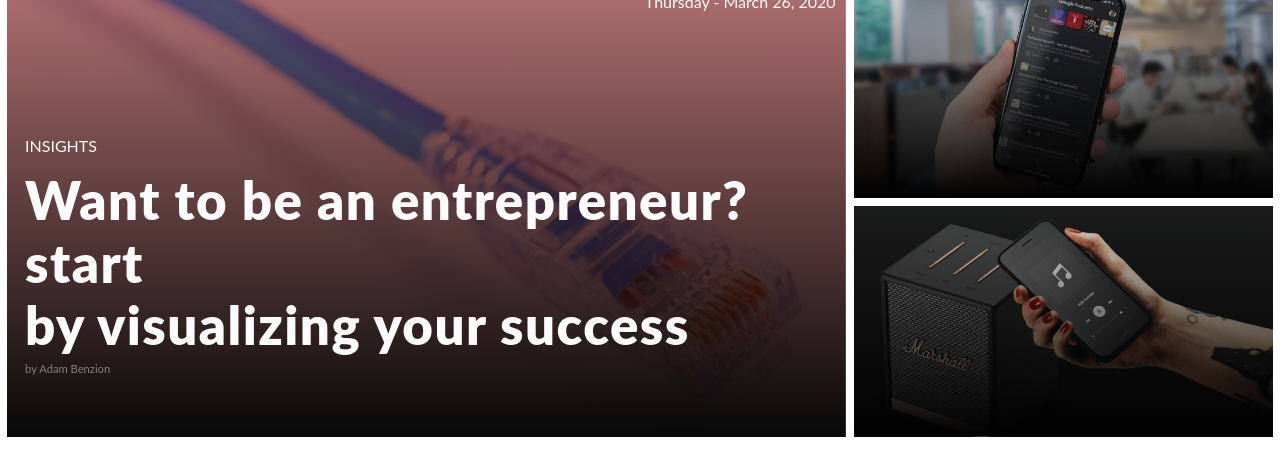
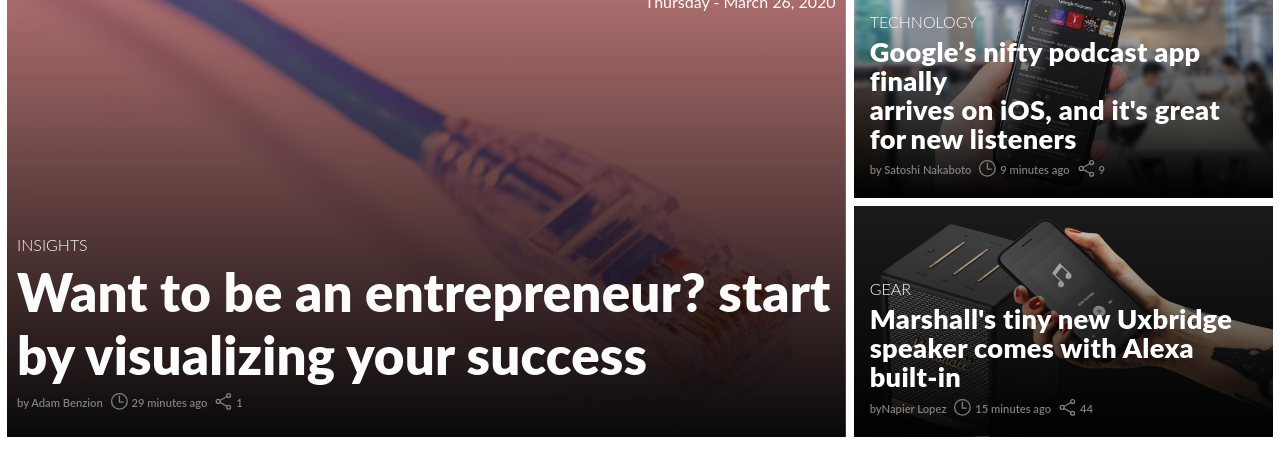
Before and after one commit to menyagah/the-nextweb-clone, a website: page index.html in a window 1280 px wide. Shown: the part 139-614 px from the top of the page. Drawn offline with nearby package versions, Linux system fonts and the light colour scheme.

Commit message:
Organise the scss stylesheet

```diff
--- a/index.html
+++ b/index.html
@@ -106,21 +106,92 @@
 
                 <div class="bottom-part__sub">
                     <ul>
-                        <li ><a href="#" class="bottom-text">by Adam Benzion</a></li>
+                        <li class="bottom-text">by<a href="#" class="bottom-text"> Adam Benzion </a></li>
                     </ul>
-
-
+                    <div>
+                        <span class="bottom-text__icon"><ion-icon name="time-outline" class="icon-clock"></ion-icon></span>
+                    </div>
+                    <div>
+                        <span class="bottom-text">29 minutes ago</span>
+                    </div>
+                    <div>
+                        <span class="bottom-text__icon"><ion-icon name="share-social-outline" class="icon-clock"></ion-icon></span>
+                    </div>
+                    <div>
+                        <span class="bottom-text">1</span>
+                    </div>
                 </div>
             </div>
 
         </div>
+
+
         <div class="section-topstory__container-box2">
+            <nav>
+                <ul>
+                    <li ><a href="#" class="top-text">Technology</a></li>
+                </ul>
+            </nav>
+            <nav>
+                <ul>
+                    <li ><a href="#" class="center-text__box2">Google’s nifty podcast app finally<br></a></li>
+                    <li ><a href="#" class="center-text__box2">arrives on iOS, and it's great for</a></li>
+                    <li ><a href="#" class="center-text__box2">new listeners</a></li>
+                </ul>
+            </nav>
+            <div class="bottom-part__sub">
+                <ul>
+                    <li class="bottom-text">by<a href="#" class="bottom-text"> Satoshi Nakaboto </a></li>
+                </ul>
+                <div>
+                    <span class="bottom-text__icon"><ion-icon name="time-outline" class="icon-clock"></ion-icon></span>
+                </div>
+                <div>
+                    <span class="bottom-text">9 minutes ago</span>
+                </div>
+                <div>
+                    <span class="bottom-text__icon"><ion-icon name="share-social-outline" class="icon-clock"></ion-icon></span>
+                </div>
+                <div>
+                    <span class="bottom-text">9</span>
+                </div>
+            </div>
+        </div>
+
+        <div class="section-topstory__container-box3">
+
+            <nav>
+                <ul>
+                    <li ><a href="#" class="top-text">GEAR</a></li>
+                </ul>
+            </nav>
+            <nav>
+                <ul>
+                    <li ><a href="#" class="center-text__box2">Marshall's tiny new Uxbridge<br></a></li>
+                    <li ><a href="#" class="center-text__box2">speaker comes with Alexa built-in</a></li>
+
+                </ul>
+            </nav>
+            <div class="bottom-part__sub">
+                <ul>
+                    <li class="bottom-text">by<a href="#" class="bottom-text">Napier Lopez</a></li>
+                </ul>
+                <div>
+                    <span class="bottom-text__icon"><ion-icon name="time-outline" class="icon-clock"></ion-icon></span>
+                </div>
+                <div>
+                    <span class="bottom-text">15 minutes ago</span>
+                </div>
+                <div>
+                    <span class="bottom-text__icon"><ion-icon name="share-social-outline" class="icon-clock"></ion-icon></span>
+                </div>
+                <div>
+                    <span class="bottom-text">44</span>
+                </div>
+            </div>
+
 
         </div>
-        <div class="section-topstory__container-box3">
-
-        </div>
-
     </section>
 
 
--- a/sass/base/_typography.scss
+++ b/sass/base/_typography.scss
@@ -49,8 +49,13 @@ a:hover{
     color: $color-black;
 }
 
+.top-part,
+.bottom-part,
+.bottom-part__sub{
+    display: flex;
+}
+
 .top-part{
-    display: flex;
     justify-content: space-between;
     align-items: flex-start;
 
@@ -69,9 +74,9 @@ a:hover{
 }
 
 .bottom-part {
-    padding-left: .5rem;
-    padding-top: 7rem;
-
+    flex-direction: column;
+    justify-content: flex-end;
+    height: 90%;
 }
 
 .top-text,
@@ -84,8 +89,8 @@ a:hover{
 .top-text {
     font-size: 1rem;
     text-transform: uppercase;
-    font-weight: 400;
-    line-height: 2.9rem;
+    font-weight: 300;
+    line-height: 2rem;
 
 }
 
@@ -93,10 +98,30 @@ a:hover{
     font-weight: 900;
     font-size: 3.3rem;
     line-height: 3.9rem;
-    letter-spacing: .09rem;
+    letter-spacing: .01rem;
+
+    &__box2{
+        font-weight: 900;
+        font-size: 1.7rem;
+        line-height: 1.8rem;
+        text-decoration: none;
+        color: $color-white;
+        letter-spacing: .02rem;
+    }
 }
 
 .bottom-text {
     font-size: .7rem;
+    padding-top: 9px;
+    color: $color-grey;
+    font-weight: 600;
+}
+
+.bottom-part__sub{
+    align-items: center;
+}
+.icon-clock {
+    padding: 5px 2px 0 6px;
+    font-size: 1.3rem;
     color: $color-grey;
 }
--- a/sass/pages/_home.scss
+++ b/sass/pages/_home.scss
@@ -11,6 +11,8 @@
     }
 
     &__container-box1{
+        display: flex;
+        flex-direction: column;
         padding: 0.63rem;
         background-image: linear-gradient(
             to  bottom,
@@ -20,6 +22,10 @@
     }
 
     &__container-box2{
+        display: flex;
+        flex-direction: column;
+        justify-content: flex-end;
+        padding: 1rem;
         background-image: linear-gradient(
             to  bottom,
             rgba($color-gradient-gray, .1),
@@ -28,6 +34,10 @@
     }
 
     &__container-box3 {
+        display: flex;
+        flex-direction: column;
+        justify-content: flex-end;
+        padding: 1rem;
         background-image: linear-gradient(
             to  bottom,
             rgba($color-gradient-gray, .1),
```
Also changed, not shown: css/style.css, sass/layout/_header.scss (line endings or trailing spaces).
